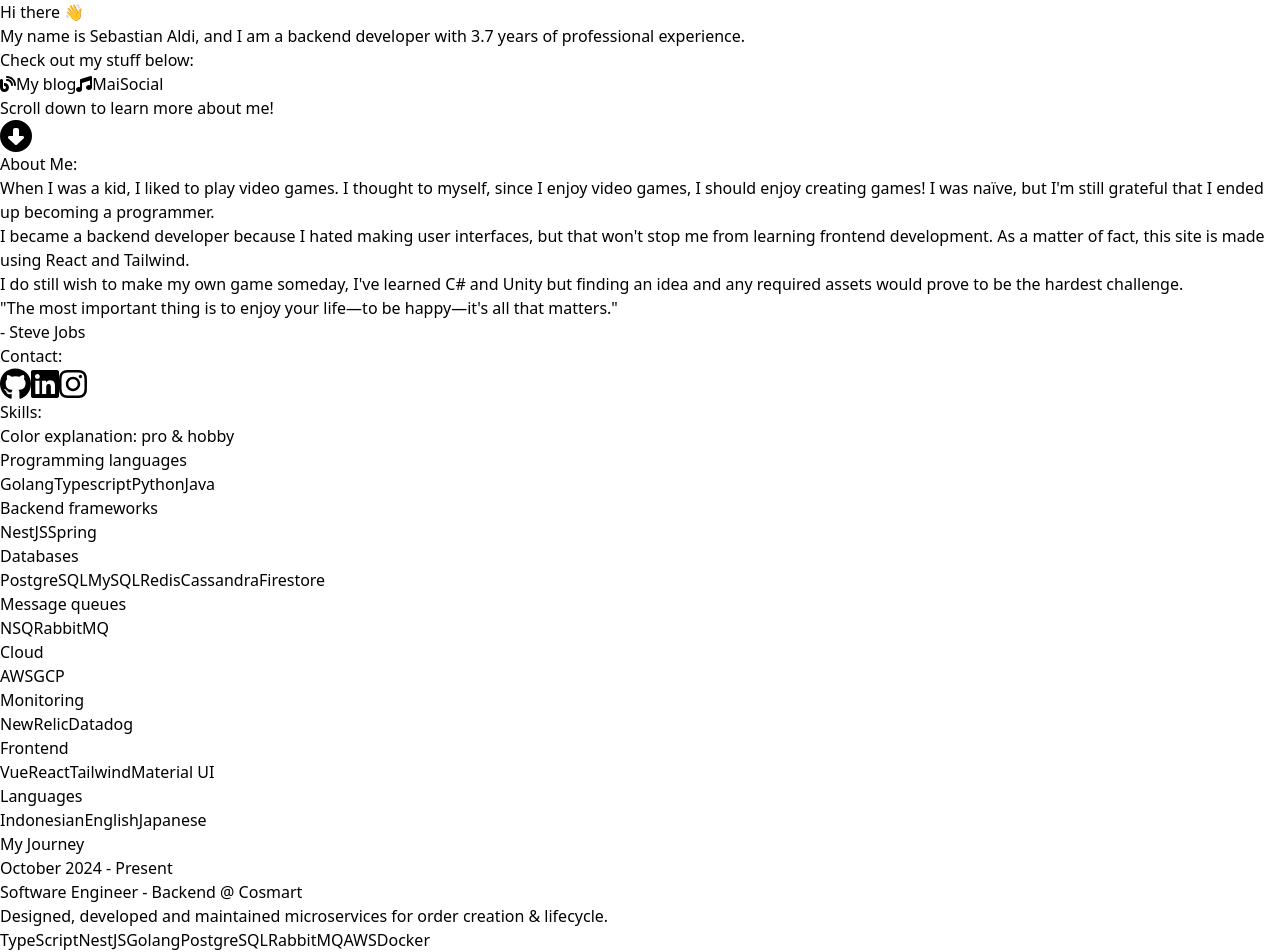
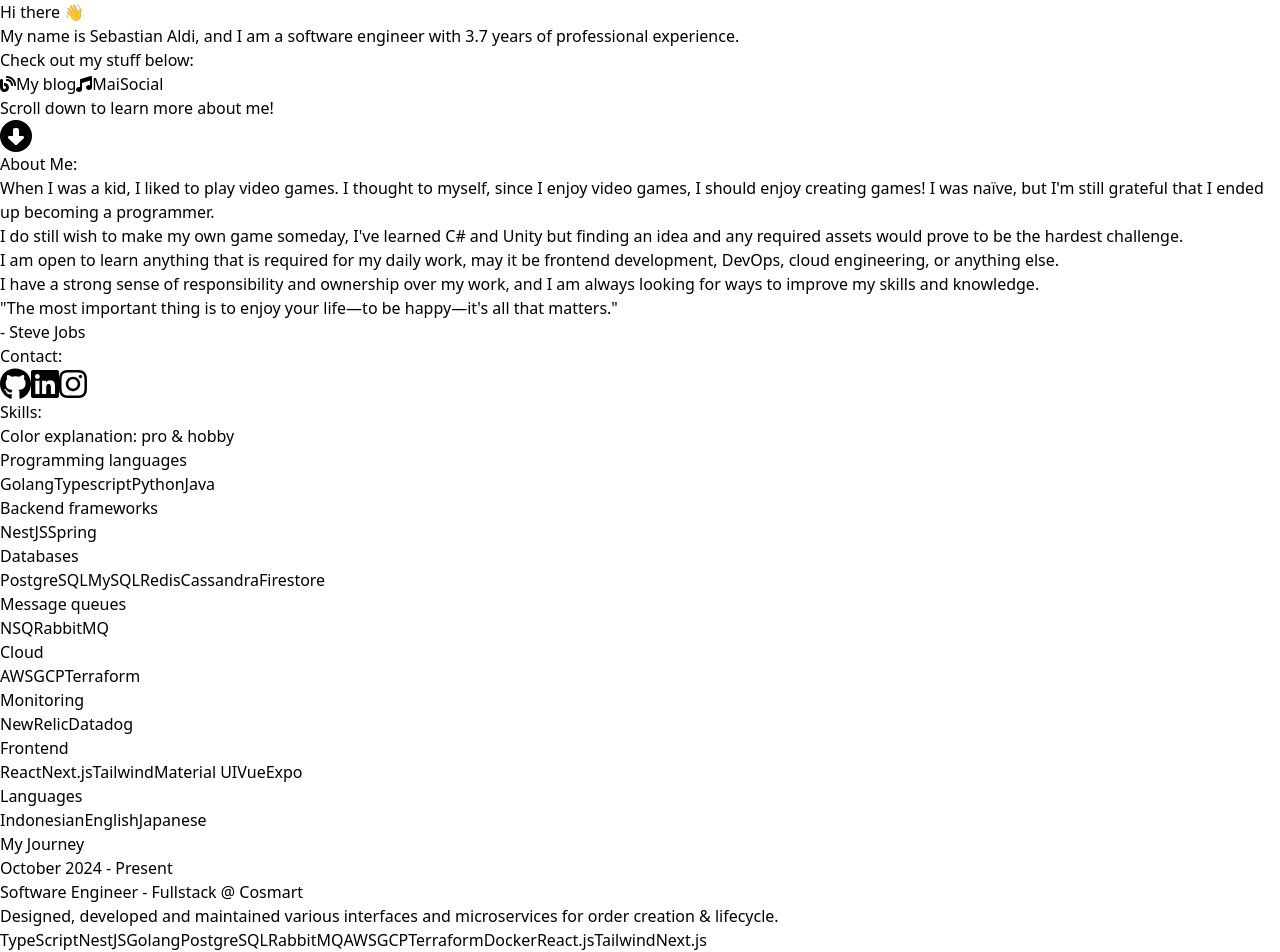
Before and after one commit to sebastianaldi17/personal-site, a React (Vite) app: page / in a window 1280 px wide. Shown: the top 952 px of the page. Built offline with nearby package versions, Linux system fonts and the light colour scheme.

Commit message:
Site update

```diff
--- a/src/data.ts
+++ b/src/data.ts
@@ -44,8 +44,9 @@
     ],
     about: [
         "When I was a kid, I liked to play video games. I thought to myself, since I enjoy video games, I should enjoy creating games! I was naïve, but I'm still grateful that I ended up becoming a programmer.",
-        "I became a backend developer because I hated making user interfaces, but that won't stop me from learning frontend development. As a matter of fact, this site is made using React and Tailwind.",
         "I do still wish to make my own game someday, I've learned C# and Unity but finding an idea and any required assets would prove to be the hardest challenge.",
+        "I am open to learn anything that is required for my daily work, may it be frontend development, DevOps, cloud engineering, or anything else.",
+        "I have a strong sense of responsibility and ownership over my work, and I am always looking for ways to improve my skills and knowledge.",
     ],
     socials: [
         {
@@ -64,12 +65,12 @@
     timeline: [
         {
             header: "October 2024 - Present",
-            boldText: "Software Engineer - Backend @ Cosmart",
-            normalText: "Designed, developed and maintained microservices for order creation & lifecycle.",
-            chips: ["TypeScript", "NestJS", "Golang", "PostgreSQL", "RabbitMQ", "AWS", "Docker"]
+            boldText: "Software Engineer - Fullstack @ Cosmart",
+            normalText: "Designed, developed and maintained various interfaces and microservices for order creation & lifecycle.",
+            chips: ["TypeScript", "NestJS", "Golang", "PostgreSQL", "RabbitMQ", "AWS", "GCP", "Terraform", "Docker", "React.js", "Tailwind", "Next.js"]
         },
         {
-            header: "April 2021 - August 2024",
+            header: "March 2021 - August 2024",
             boldText: "Software Engineer - Backend @ Tokopedia",
             normalText: "Developed and managed microservices related to live stream creation and management.",
             chips: ["Golang", "GRPC", "PostgreSQL", "NSQ", "GCP", "Docker", "New Relic"]
@@ -166,6 +167,10 @@
                         skillName: "GCP",
                         isProfessional: true,
                     },
+                    {
+                        skillName: "Terraform",
+                        isProfessional: true,
+                    },
                 ]
             },
             {
@@ -185,19 +190,27 @@
                 sectionName: "Frontend",
                 skills: [
                     {
+                        skillName: "React",
+                        isProfessional: true,
+                    },
+                    {
+                        skillName: "Next.js",
+                        isProfessional: true,
+                    },
+                    {
+                        skillName: "Tailwind",
+                        isProfessional: true,
+                    },
+                    {
+                        skillName: "Material UI",
+                        isProfessional: false,
+                    },
+                    {
                         skillName: "Vue",
                         isProfessional: false,
                     },
                     {
-                        skillName: "React",
-                        isProfessional: false,
-                    },
-                    {
-                        skillName: "Tailwind",
-                        isProfessional: false,
-                    },
-                    {
-                        skillName: "Material UI",
+                        skillName: "Expo",
                         isProfessional: false,
                     },
                 ]
--- a/src/sections/HeroSection.tsx
+++ b/src/sections/HeroSection.tsx
@@ -30,7 +30,7 @@
                     speed={1}
                 />
                 <p className="text-sm md:text-2xl my-8">
-                    My name is <span className="font-bold">Sebastian Aldi</span>, and I am a backend developer with {calculateWorkExperience(Data.workExperience)} years of professional experience.
+                    My name is <span className="font-bold">Sebastian Aldi</span>, and I am a software engineer with {calculateWorkExperience(Data.workExperience)} years of professional experience.
                 </p>
                 <p className="text-sm md:text-2xl mb-8">
                     Check out my stuff below:
```
